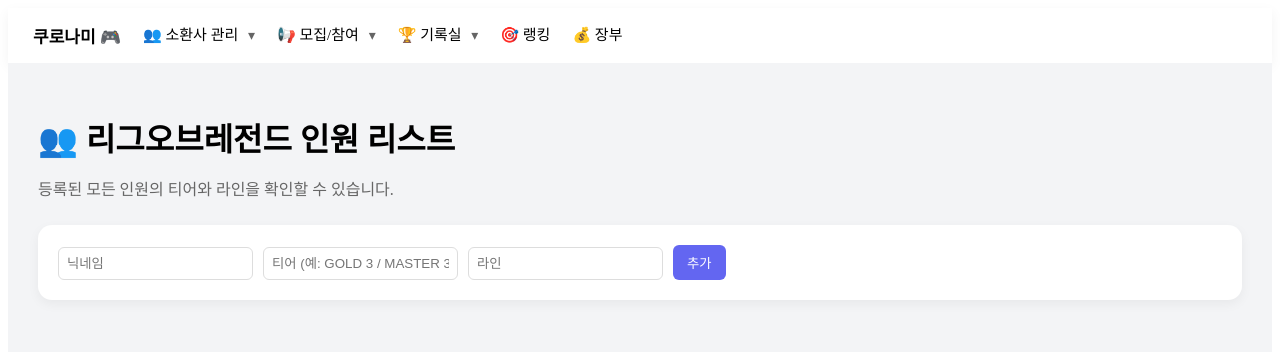
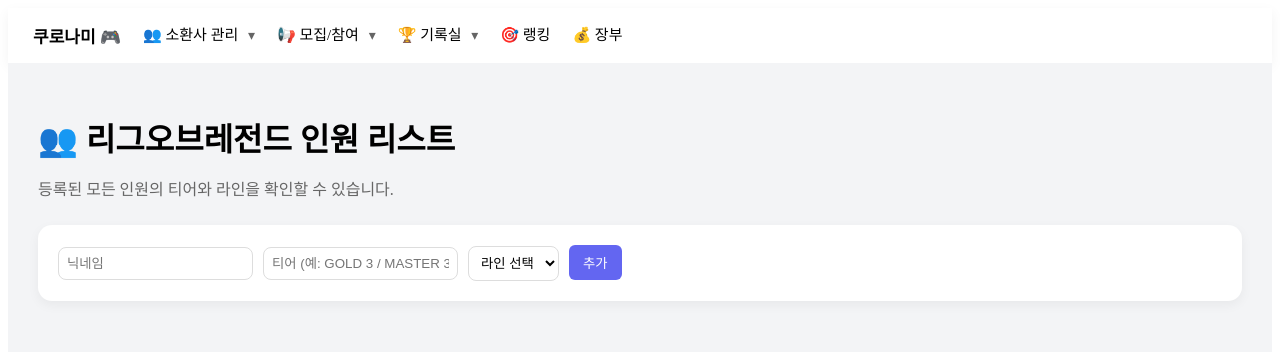
Before and after one commit to yoona0321/kuronami-dashboard, a Next.js app: page /lol in a window 1280 px wide. Shown: the top 352 px of the page. Built offline with nearby package versions, Linux system fonts and the light colour scheme.

Commit message:
lol page upgrade

```diff
--- a/pages/lol.js
+++ b/pages/lol.js
@@ -36,7 +36,7 @@ export default function Lol() {
     }
   };
 
-  // 🔥 출력 포맷 (핵심)
+  // 🔥 티어 출력 규칙
   const formatTier = (tier) => {
     const parts = tier.toUpperCase().split(" ");
     const base = parts[0];
@@ -99,24 +99,34 @@ export default function Lol() {
         marginBottom: "30px",
         boxShadow: "0 4px 12px rgba(0,0,0,0.05)"
       }}>
+
         <input
           placeholder="닉네임"
           value={name}
           onChange={(e) => setName(e.target.value)}
           style={inputStyle}
         />
+
         <input
           placeholder="티어 (예: GOLD 3 / MASTER 300)"
           value={tier}
           onChange={(e) => setTier(e.target.value)}
           style={inputStyle}
         />
-        <input
-          placeholder="라인"
+
+        {/* 🔥 드롭다운 */}
+        <select
           value={line}
           onChange={(e) => setLine(e.target.value)}
           style={inputStyle}
-        />
+        >
+          <option value="">라인 선택</option>
+          <option value="TOP">TOP</option>
+          <option value="JUNGLE">JUNGLE</option>
+          <option value="MID">MID</option>
+          <option value="ADC">ADC</option>
+          <option value="SUP">SUP</option>
+        </select>
 
         <button onClick={addUser} style={buttonStyle}>
           추가
@@ -199,8 +209,10 @@ export default function Lol() {
 const inputStyle = {
   padding: "8px",
   marginRight: "10px",
-  borderRadius: "6px",
-  border: "1px solid #ddd"
+  borderRadius: "8px",
+  border: "1px solid #ddd",
+  background: "white",
+  cursor: "pointer"
 };
 
 const buttonStyle = {
```
